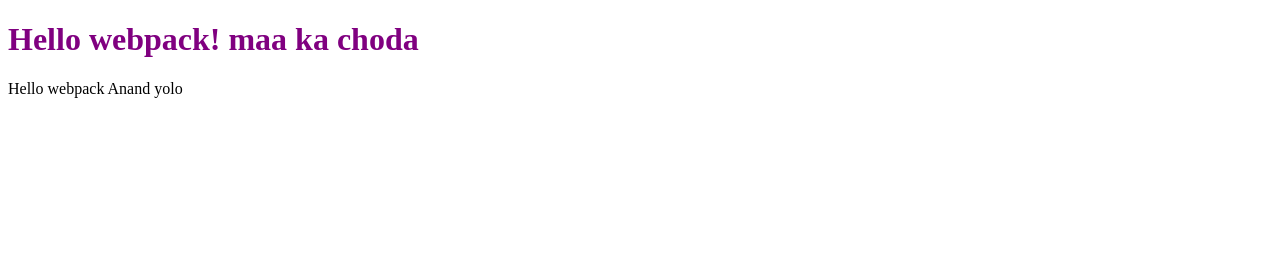
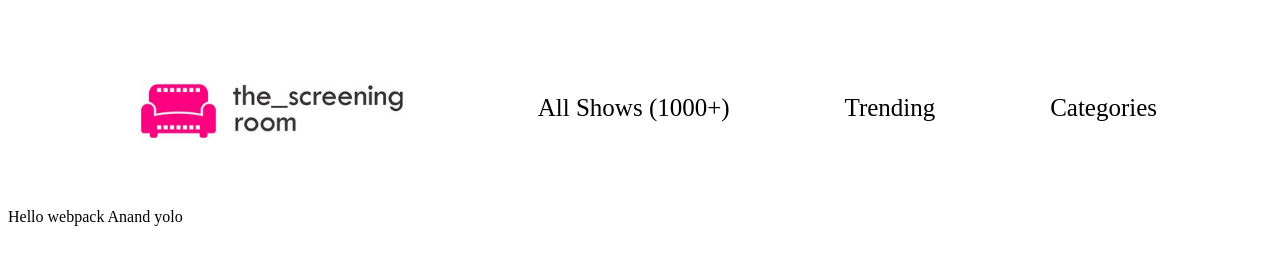
Before and after one commit to Anand8317/Group-Kanban, a website built with webpack: page src/index.html in a window 1280 px wide. Built offline with nearby package versions, Linux system fonts and the light colour scheme.

Commit message:
add header and minimum styling

```diff
--- a/package.json
+++ b/package.json
@@ -32,7 +32,7 @@
     "eslint": "^7.32.0",
     "eslint-config-airbnb-base": "^14.2.1",
     "eslint-plugin-import": "^2.26.0",
-    "hint": "^7.1.3",
+    "hint": "^2.0.0",
     "html-webpack-plugin": "^5.5.0",
     "jest": "^29.3.1",
     "style-loader": "^3.3.1",
--- a/src/index.html
+++ b/src/index.html
@@ -1,11 +1,17 @@
 <!DOCTYPE html>
 <html lang="en">
-<head>
-    <meta charset="UTF-8">
-    <meta name="viewport" content="width=device-width, initial-scale=1.0">
+  <head>
+    <meta charset="UTF-8" />
+    <meta name="viewport" content="width=device-width, initial-scale=1.0" />
     <title>Wbpack Exercise</title>
-</head>
-<body>
-    <h1>Hello webpack! maa ka choda</h1>
-</body>
+  </head>
+
+  <body>
+    <header id="header">
+      <div class="logo"></div>
+      <p class="head-text">All Shows (1000+)</p>
+      <p class="head-text">Trending</p>
+      <p class="head-text">Categories</p>
+    </header>
+  </body>
 </html>
--- a/src/style.css
+++ b/src/style.css
@@ -1,3 +1,20 @@
-h1 {
-  color: purple;
+#header {
+  display: flex;
+  align-items: center;
+  justify-content: space-evenly;
 }
+
+.logo {
+  display: flex;
+  background-image: url("/src/images/logo.png");
+  height: 200px;
+  width: 300px;
+  background-repeat: no-repeat;
+  background-size: contain;
+  align-items: center;
+  background-position: center;
+}
+
+.head-text {
+  font-size: 25px;
+}
```
Also changed, not shown: dist/a68c7310422da731e998.png (added), dist/index.html, dist/main.js, dist/runtime.js (added), src/images/logo.png (added), 1 other file.
